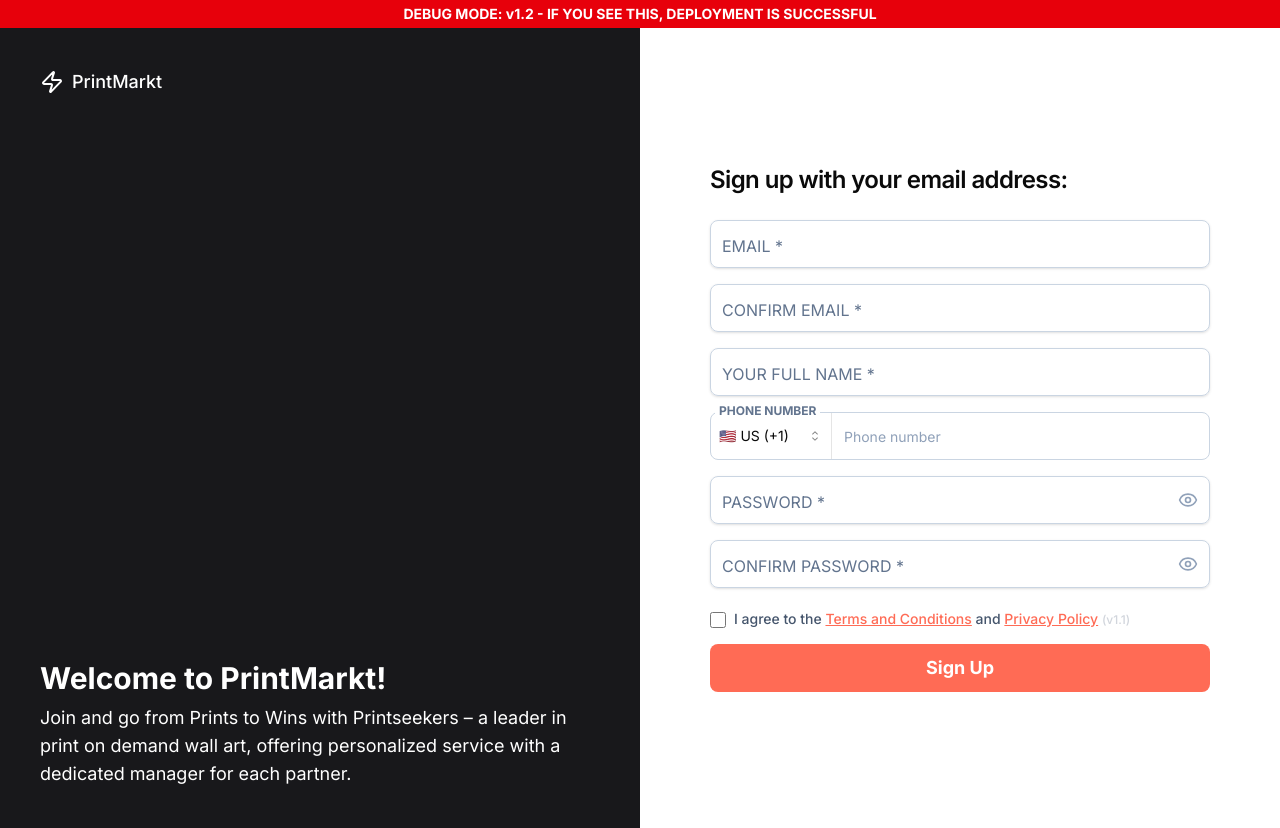
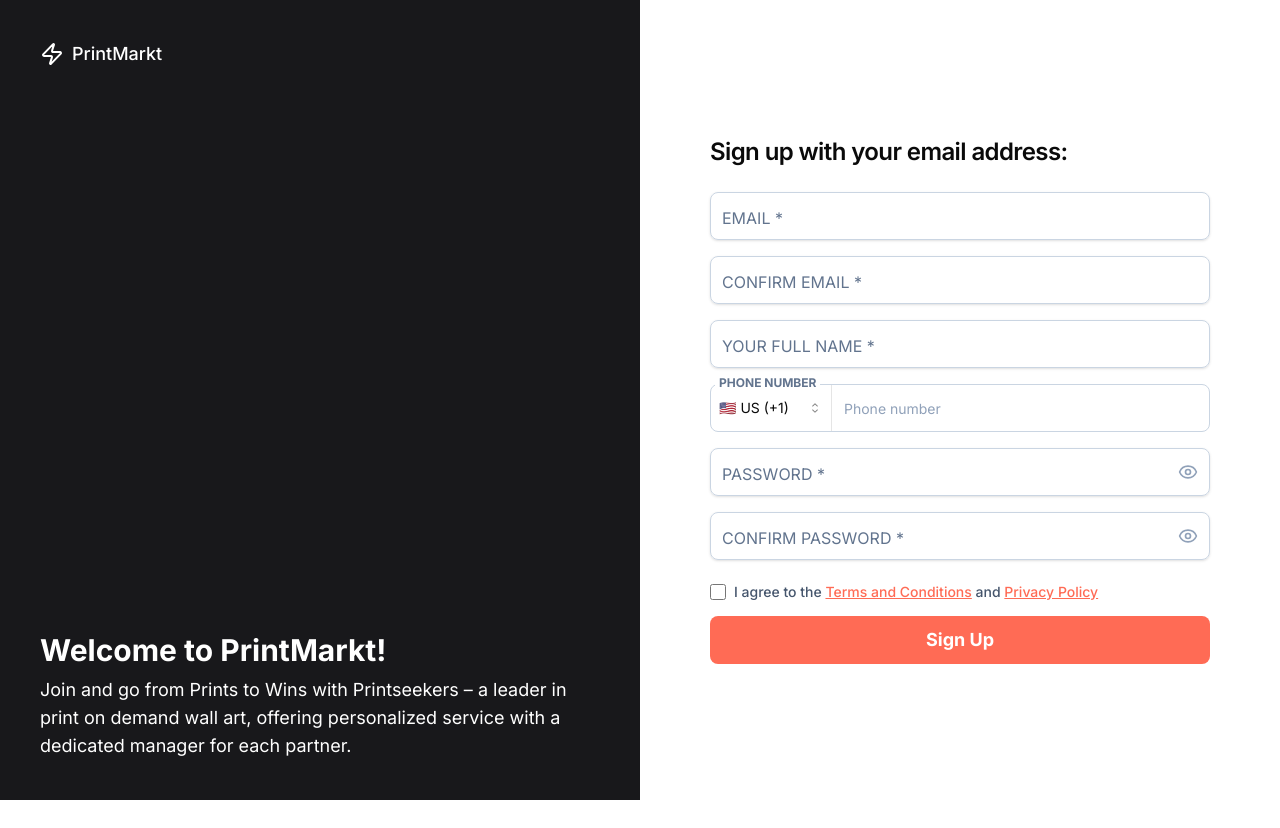
Before and after one commit to sogutlumesut-blip/pod-platform, a Next.js app in the folder frontend/: page /auth/register in a window 1280 px wide. After the commit the page ends 800 px from the top, so only its background shows below. Built offline with nearby package versions, Linux system fonts and the light colour scheme.

Commit message:
Cleanup: Final removal of debug artifacts

```diff
--- a/frontend/app/auth/register/page.tsx
+++ b/frontend/app/auth/register/page.tsx
@@ -324,7 +324,7 @@
                                 htmlFor="terms"
                                 className="text-sm font-medium leading-none peer-disabled:cursor-not-allowed peer-disabled:opacity-70 text-slate-600"
                             >
-                                I agree to the <Link href="/terms" className="text-[#FF6B55] underline">Terms and Conditions</Link> and <Link href="/privacy" className="text-[#FF6B55] underline">Privacy Policy</Link> <span className="text-xs text-gray-300">(v1.1)</span>
+                                I agree to the <Link href="/terms" className="text-[#FF6B55] underline">Terms and Conditions</Link> and <Link href="/privacy" className="text-[#FF6B55] underline">Privacy Policy</Link>
                             </label>
                         </div>
 
--- a/frontend/app/debug-version/page.tsx
+++ /dev/null
@@ -1,10 +0,0 @@
-export default function DebugVersionPage() {
-    return (
-        <div className="p-10 font-mono">
-            <h1 className="text-3xl font-bold text-red-600">DEPLOYMENT DEBUGGER</h1>
-            <p className="text-xl mt-4">Version: <strong>v1.2</strong></p>
-            <p className="text-lg">Build Time: {new Date().toISOString()}</p>
-            <p className="mt-4">If you can see this, the deployment IS working.</p>
-        </div>
-    );
-}
--- a/frontend/app/layout.tsx
+++ b/frontend/app/layout.tsx
@@ -20,9 +20,6 @@
   return (
     <html lang="en" suppressHydrationWarning>
       <body className={cn(inter.className, "min-h-screen bg-background font-sans antialiased")}>
-        <div className="bg-red-600 text-white text-center text-sm font-bold p-1">
-          DEBUG MODE: v1.2 - IF YOU SEE THIS, DEPLOYMENT IS SUCCESSFUL
-        </div>
         {children}
         <Toaster />
       </body>
```
